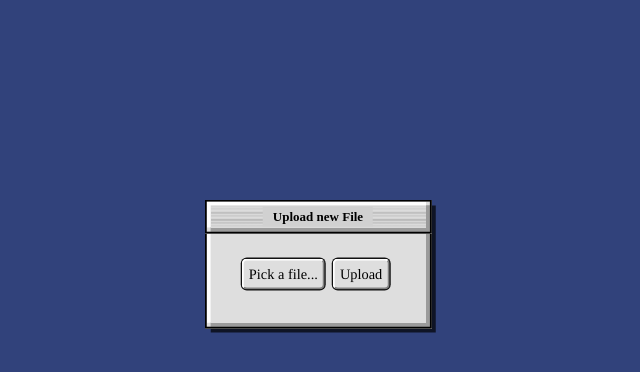
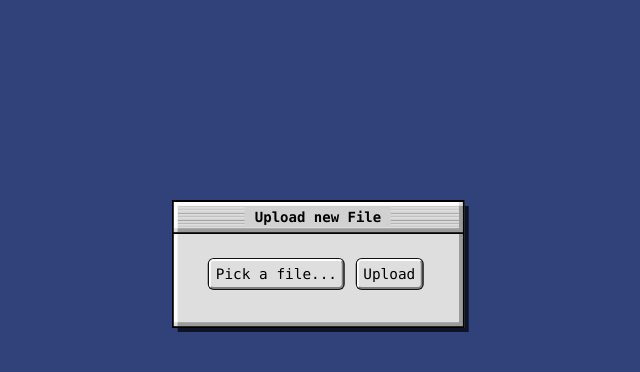
Before and after one commit to dheurlin/bsfiles, a Flask app: page / in a window 1280 px wide. Shown: the part 136-508 px from the top of the page, without its empty margins (322-962 px from the left). Run offline with Flask 2, Linux system fonts and the light colour scheme; the visitor is signed in with stand-in values (Sample User, id 1); some libraries are stand-ins or nearby versions.

Commit message:
More form styling

```diff
--- a/project/bsfiles/static/css/style.css
+++ b/project/bsfiles/static/css/style.css
@@ -2,6 +2,7 @@ body {
   background-color: #31427b;
   text-align: center;
   font-size: 12px;
+  font-family: "Lucida Console", Monaco, monospace;
 }
 
 #content {
@@ -38,7 +39,7 @@ body {
 .retro-window span.retro-window-title h1 {
   margin: 0;
   padding: 0 10px;
-  font-size: 13px;
+  font-size: 14px;
   line-height: 20px;
   background-color: #d1d1d1;
   display: inline-block;
@@ -48,8 +49,10 @@ body {
   box-shadow: 0 0 0 1px #111;
 }
 
-input, button {
+input, button, label.file-btn {
   margin: 5px 5px 5px 0;
+  font-size: 1.2em;
+  font-family: "Lucida Console", Monaco, monospace;
 }
 
 input[type=text], input[type=password] {
@@ -73,8 +76,6 @@ label.file-btn {
 
 input[type=submit], label.file-btn, button {
   color: black;
-  font-family: times;
-  font-size: 1.2em;
   margin: 2px 5px 2px 0;
   padding: 5px;
   background: #dedede;
--- a/project/bsfiles/static/sass/style.sass
+++ b/project/bsfiles/static/sass/style.sass
@@ -1,10 +1,12 @@
 $window-color: #dedede
+$font-family: "Lucida Console", Monaco, monospace
+
 
 body
   background-color: #31427b
   text-align: center
   font-size: 12px
-
+  font-family: $font-family
 #content
   text-align: left
   display: inline-block
@@ -50,9 +52,10 @@ body
     height: $title-height
 
     & h1
+      // font-family: times
       margin: 0
       padding: 0 10px
-      font-size: 13px
+      font-size: 14px
       line-height: $title-height
       background-color: $base-color
       display: inline-block
@@ -62,8 +65,10 @@ body
 .outer-border
   box-shadow: 0 0 0 1px #111
 
-input, button
+input, button, label.file-btn
   margin: 5px 5px 5px 0
+  font-size: 1.2em
+  font-family: $font-family
 
 input[type=text], input[type=password]
   border-color: black
@@ -83,8 +88,6 @@ label.file-btn
 
 input[type=submit], label.file-btn, button
   color: black
-  font-family: times
-  font-size: 1.2em
 
   margin: 2px 5px 2px 0
   padding: 5px
```
Also changed, not shown: 1 other file.
